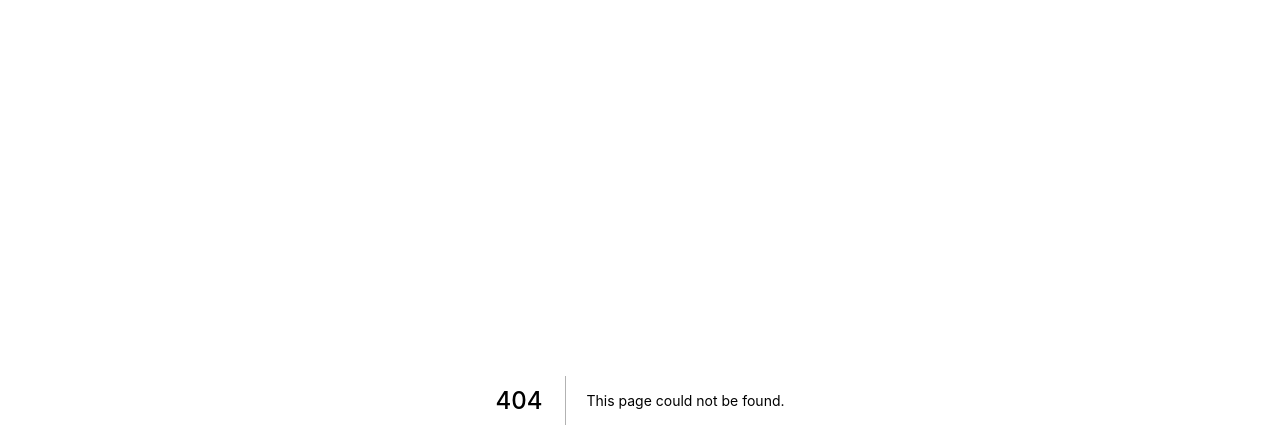
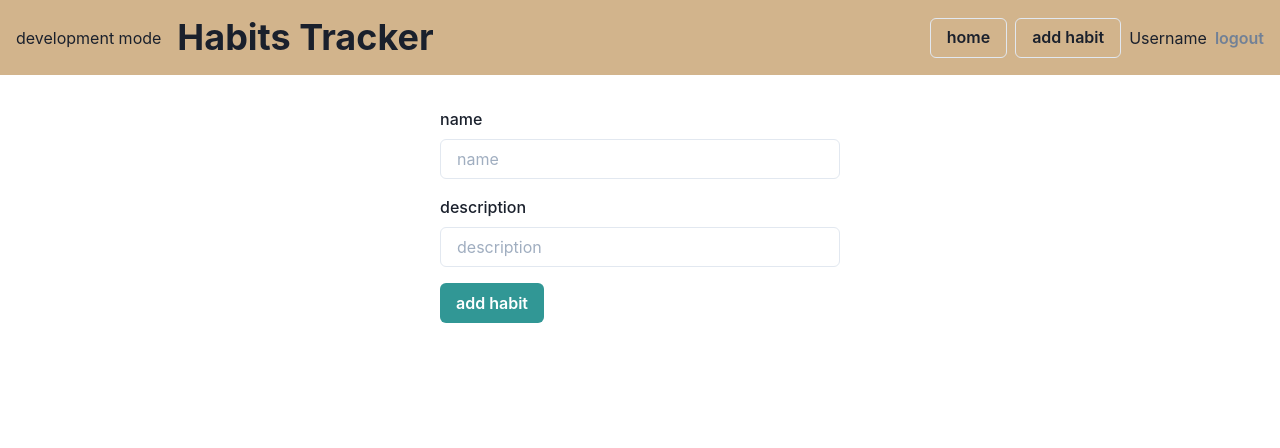
Before and after one commit to fabriciodemuner/habits-client, a Next.js app: page /add-habit in a window 1280 px wide. Before the commit this address had no page. Shown: the top 448 px of the page. Built offline with nearby package versions, Linux system fonts and the light colour scheme.

Commit message:
add-habit page

```diff
--- a/package.json
+++ b/package.json
@@ -11,6 +11,7 @@
     "@testing-library/react": "9.5.0",
     "@testing-library/user-event": "7.2.1",
     "axios": "0.20.0",
+    "formik": "2.2.5",
     "framer-motion": "2.9.4",
     "next": "10.0.3",
     "react": "16.13.1",
--- /dev/null
+++ b/src/components/InputField.tsx
@@ -0,0 +1,19 @@
+import { FormControl, FormErrorMessage, FormLabel, Input } from "@chakra-ui/react";
+import { useField } from "formik";
+import React, { InputHTMLAttributes } from "react";
+
+type InputFieldProps = InputHTMLAttributes<HTMLInputElement> & {
+  name: string;
+  label: string;
+};
+
+export const InputField: React.FC<InputFieldProps> = ({ label, size: _, ...props }) => {
+  const [field, { error }] = useField(props);
+  return (
+    <FormControl isInvalid={!!error}>
+      <FormLabel htmlFor={field.name}>{label}</FormLabel>
+      <Input {...props} {...field} id={field.name} placeholder={label} />
+      {error ? <FormErrorMessage>{error}</FormErrorMessage> : null}
+    </FormControl>
+  );
+};
--- /dev/null
+++ b/src/pages/add-habit.tsx
@@ -0,0 +1,66 @@
+import { Box, Button, Text } from "@chakra-ui/react";
+import Axios from "axios";
+import { Form, Formik } from "formik";
+import { useRouter } from "next/router";
+import React, { useState } from "react";
+import { InputField } from "../components/InputField";
+import { Layout } from "../components/Layout";
+import { API_HOST } from "../constants";
+// import { useIsAuth } from '../utils/useIsAuth';
+
+const post = Axios.post;
+
+const AddHabit: React.FC<{}> = ({}) => {
+  const router = useRouter();
+  const [validInputs, setValidInputs] = useState(true);
+  // useIsAuth();
+
+  async function handleSubmit(values: { name: string; description: string }) {
+    if (!values.name || !values.description) {
+      setValidInputs(false);
+      return;
+    }
+
+    try {
+      await post(`${API_HOST}/habit`, {
+        name: values.name,
+        description: values.description,
+      });
+    } catch (err) {
+      console.error(err);
+    }
+    router.push("/");
+  }
+
+  const invalidInputMessage = validInputs ? (
+    <br />
+  ) : (
+    <Text mt="3" textAlign="center">
+      Please fill both <i>name</i> and <i>description</i> fields.{" "}
+    </Text>
+  );
+
+  return (
+    <Layout variant="small">
+      <Formik
+        initialValues={{ name: "", description: "" }}
+        onSubmit={async (values) => handleSubmit(values)}
+      >
+        {({ isSubmitting }) => (
+          <Form>
+            <InputField name="name" label="name" />
+            <Box mt={4}>
+              <InputField name="description" label="description" />
+            </Box>
+            <Button mt={4} type="submit" isLoading={isSubmitting} colorScheme="teal">
+              add habit
+            </Button>
+          </Form>
+        )}
+      </Formik>
+      {invalidInputMessage}
+    </Layout>
+  );
+};
+
+export default AddHabit;
```
Also changed, not shown: src/AddHabit.tsx (deleted, +0 -58 lines), src/pages/index.tsx (+1 -15 lines), 1 other file (tests, documents, lock files or other folders).
